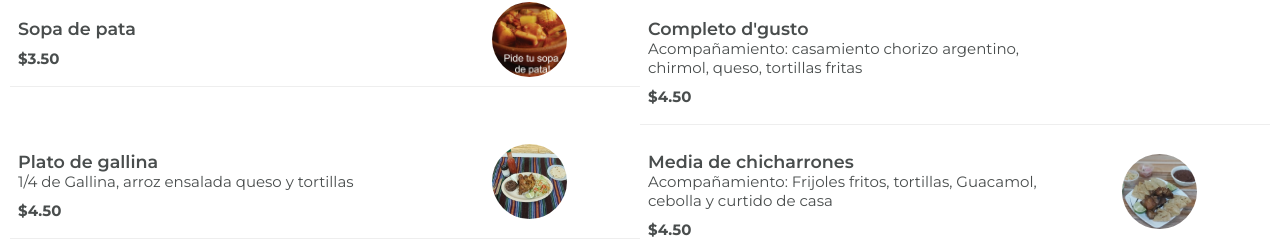
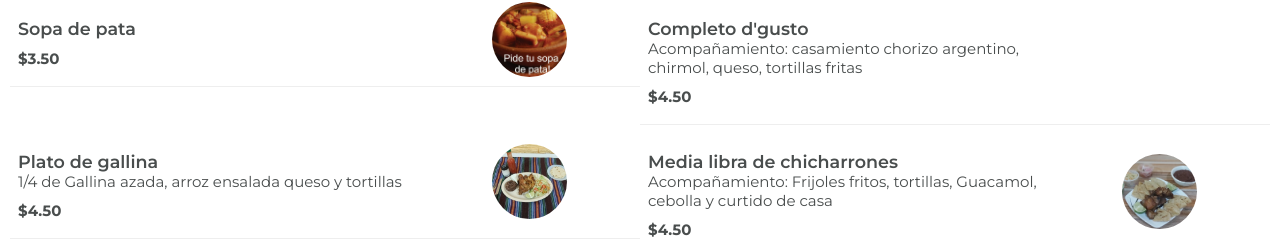
Before and after one commit to carcmonge/carcmonge.github.io, a plain HTML site: page index.html in a window 1280 px wide. Shown: the part 924-1165 px from the top of the page. Drawn offline with Linux system fonts and the light colour scheme.

```diff
--- a/index.html
+++ b/index.html
@@ -171,7 +171,7 @@
                         <div class="column is-8">
                             <h3 class="menu__element__title">Plato de gallina</h3>
                             <div class="menu__element__text">
-                                1/4 de Gallina, arroz ensalada queso y tortillas
+                                1/4 de Gallina azada, arroz ensalada queso y tortillas
                             </div>
                             <h4 class="menu__element__price">$4.50</h4>
                         </div>
@@ -191,7 +191,7 @@
                 <div class="menu__element">
                     <div class="columns is-gapless is-mobile">
                         <div class="column is-8">
-                            <h3 class="menu__element__title">Media de chicharrones</h3>
+                            <h3 class="menu__element__title">Media libra de chicharrones</h3>
                             <div class="menu__element__text">
                                 Acompañamiento: Frijoles fritos, tortillas, Guacamol, cebolla y curtido de casa
                             </div>
```
